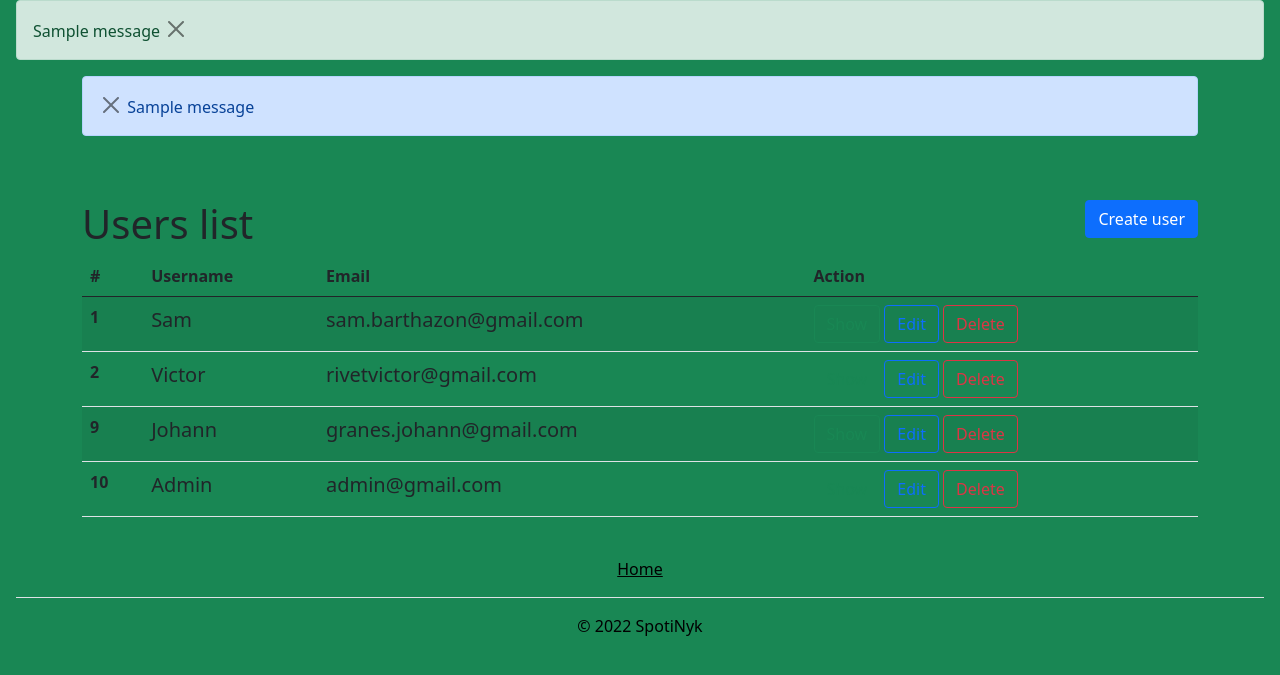
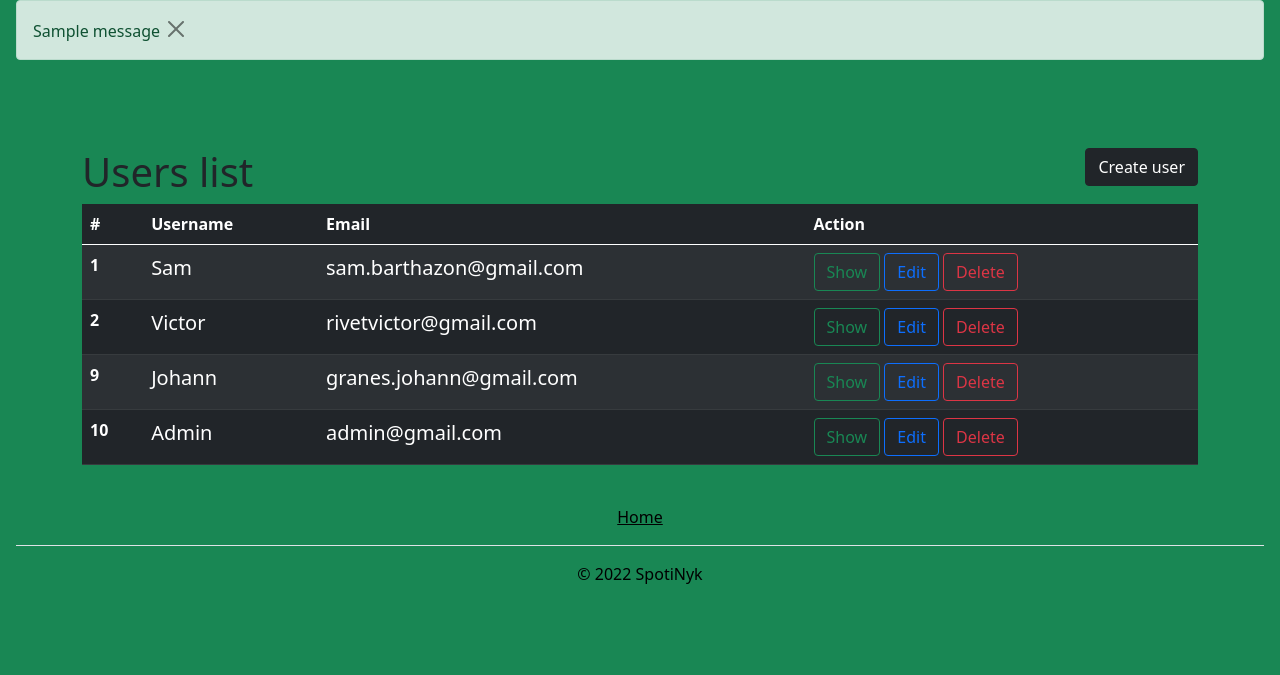
Before and after one commit to sambarthazon/WebsiteProject-UQAC, a Flask app: page /list/ in a window 1280 px wide. Shown: the part 72-747 px from the top of the page. Run offline with Flask 2, Linux system fonts and the light colour scheme; a user stored in the database is signed in; data comes from the database, SQL or seed files in the repository; tables that the repository leaves empty hold one stand-in row (values such as "Sample post"); one stand-in notice (Sample message) is shown; some libraries are stand-ins or nearby versions.

Commit message:
Update list_users.html

```diff
--- a/website/templates/list_users.html
+++ b/website/templates/list_users.html
@@ -1,26 +1,17 @@
 {% extends "base.html" %}
 {% block title %}Users list{% endblock %}
 {% block content %}
-{% with messages = get_flashed_messages() %}
-    {% if messages %}
-    <div class="alert alert-primary" role="alert" id="messages">
-        <button type="button" class="btn-close"
-                aria-label="Close"
-                onclick="document.getElementById('messages').style.display = 'none';"></button>
-        {{ messages[0] }}
-    </div>
-    {% endif %}
-{% endwith %}
+<br />
 <div class="row">
     <div class="col">
         <h1 class="mt-5">Users list</h1>
     </div>
     <div class="col text-end">
-        <a class="btn btn-primary mt-5" href="{{url_for('auth.sign_up')}}">Create user</a>
+        <a class="btn btn-dark mt-5" href="{{url_for('users.create')}}">Create user</a>
     </div>
 </div>
 
-<table class="table table-striped">
+<table class="table table-dark table-striped">
     <thead>
       <tr>
         <th scope="col">#</th>
```
